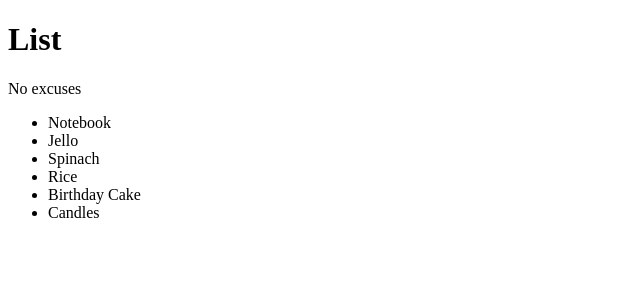
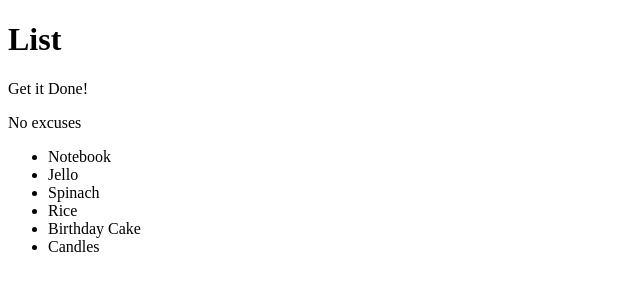
Before and after one commit to dvru/ztm-web-developement-2022, a plain HTML site: page DOM/index.html in a window 1280 px wide. Shown: the whole page, without its empty margins (0-640 px from the left). Drawn offline with Linux system fonts and the light colour scheme.

```diff
--- a/DOM/index.html
+++ b/DOM/index.html
@@ -6,7 +6,7 @@
 </head>
 <body>
     <h1>List</h1>
-    <p id="first"></p>
+    <p id="first">Get it Done!</p>
     <p class="second">No excuses</p>
     <ul>
         <li random="23">Notebook</li>
```
